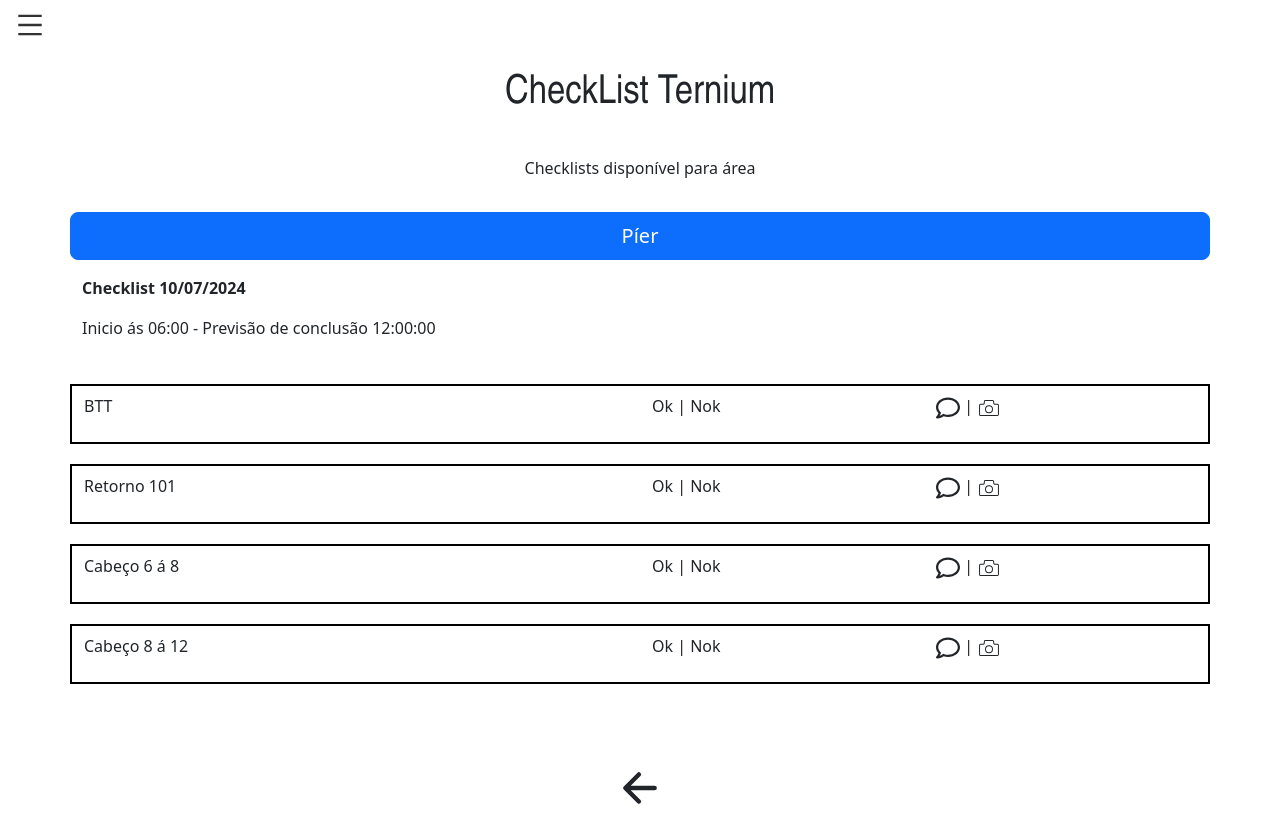
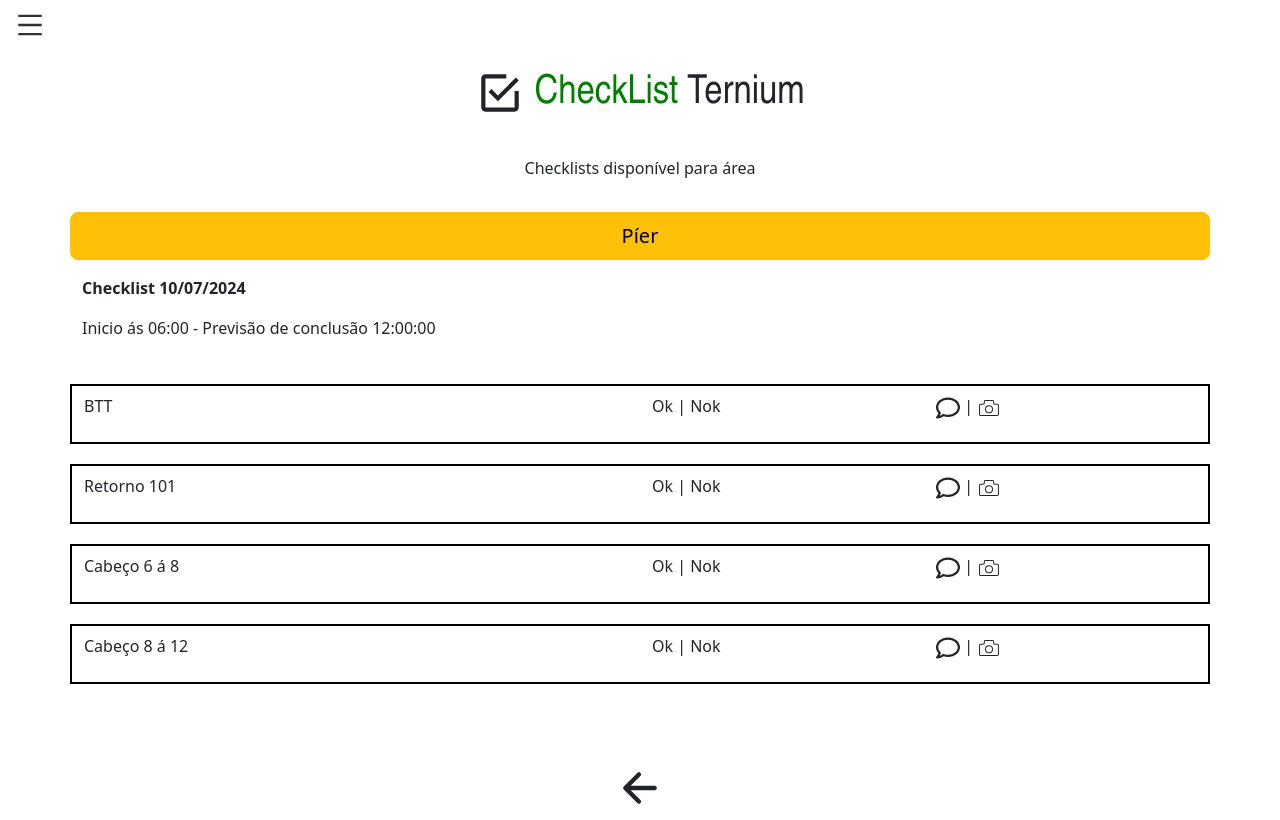
Before and after one commit to checklist-project/checklist, a React (Create React App) app: page /checklist/Pier in a window 1280 px wide. Built offline with nearby package versions, Linux system fonts and the light colour scheme.

Commit message:
feat: add

```diff
--- a/src/Pages/Checklist/CheckList.js
+++ b/src/Pages/Checklist/CheckList.js
@@ -7,6 +7,7 @@
 import { AppContext } from "../../Context/AppContext";
 import { getTurnoAtual, verificarAtraso } from "../../Utils/utils"; // Importe a função do arquivo auxiliar
 import { FaExclamationTriangle } from "react-icons/fa";
+import { IoMdCheckboxOutline } from "react-icons/io";
 
 const CheckList = () => {
   const navigate = useNavigate();
@@ -23,17 +24,15 @@
     <Container>
       <Row className="justify-content-center">
         <Col>
-          <p className="bold-heading">CheckList Ternium</p>
+          <p className="bold-heading">
+            <IoMdCheckboxOutline size={50} />{" "}
+            <span style={{ color: "green" }}>CheckList</span> Ternium
+          </p>
         </Col>
       </Row>
       <Row>
         <Col>
-          <p style={{ color: "orange" }}>CheckList</p>
-        </Col>
-      </Row>
-      <Row>
-        <Col>
-          <p style={{ fontWeight: "bold" }}>
+          <p style={{ textAlign: "center" }}>
             Checklists disponíveis para inspeção
           </p>
         </Col>
@@ -42,30 +41,38 @@
       {atrasadoInfo.atrasado === true && (
         <Row>
           <Col>
-            <p style={{ fontWeight: "bold", color: "red" }}>
-              Turno concluído por último: {state.turnoPassado}
-            </p>
-            <p style={{ fontWeight: "bold", color: "red" }}>
-              Turno em atraso: {atrasadoInfo.turnoAtrasado}
-            </p>
-            <p style={{ fontWeight: "bold", color: "red" }}>
+            <span style={{ fontSize: "0.8rem" }}>
               Turno Atual: {turnoAtual}
-            </p>
+            </span>
+            <br />
+            <span
+              style={{ color: "red", fontStyle: "italic", fontSize: "0.8rem" }}
+            >
+              Checklist em atrasado: {atrasadoInfo.turnoAtrasado}
+            </span>
+            <br />
+            <span
+              style={{ color: "red", fontStyle: "italic", fontSize: "0.8rem" }}
+            >
+              Ultimo checklist concluido: {state.turnoPassado}
+            </span>
           </Col>
         </Row>
       )}
       <Row>
         <Button
-          variant="primary"
+          variant="warning"
           size="lg"
           onClick={() => handleNavigation("./pier")}
         >
           Píer
-          {atrasadoInfo.atrasado === true && pierState.pier.concluido === false &&  (
-            <FaExclamationTriangle
-              style={{ marginLeft: "10px", float: "right" }}
-            />
-          )}
+          {atrasadoInfo.atrasado === true &&
+            pierState.pier.concluido === false && (
+              <FaExclamationTriangle
+                size={30}
+                style={{ marginLeft: "10px", float: "right" }}
+              />
+            )}
         </Button>
       </Row>
     </Container>
--- a/src/Pages/Checklist/Pier.js
+++ b/src/Pages/Checklist/Pier.js
@@ -10,13 +10,14 @@
 import { AppContext } from "../../Context/AppContext";
 import { IoArrowBack } from "react-icons/io5";
 import CameraCapture from "../../Components/CameraCapture"; // Substitua pelo caminho correto do seu componente
+import { IoMdCheckboxOutline } from "react-icons/io";
 
 import {
   calcularTurno,
   checkAllTrue,
   getTurnoAtual,
   verificarAtraso,
-  resetList
+  resetList,
 } from "../../Utils/utils"; // Importe a função do arquivo auxiliar
 import { FaRegComment } from "react-icons/fa";
 
@@ -52,7 +53,7 @@
     pierState.pier.list[index].status = statusNew;
     if (checkAllTrue(pierState.pier.list) === true) {
       pierState.pier.concluido = true;
-      pierState.pier.list = resetList(pierState.pier.list)
+      pierState.pier.list = resetList(pierState.pier.list);
       if (atrasadoInfo.atrasado === true) {
         setAppStateField("turnoPassado", atrasadoInfo.turnoAtrasado);
       }
@@ -126,7 +127,10 @@
       <ModalInput />
       <Row className="justify-content-center">
         <Col>
-          <p className="bold-heading">CheckList Ternium</p>
+          <p className="bold-heading">
+            <IoMdCheckboxOutline size={50} />{" "}
+            <span style={{ color: "green" }}>CheckList</span> Ternium
+          </p>
         </Col>
       </Row>
       <Row>
@@ -135,7 +139,7 @@
         </Col>
       </Row>
       <Row>
-        <Button variant="primary" size="lg">
+        <Button variant="warning" size="lg">
           Píer
         </Button>
       </Row>
--- a/src/Pages/Home/Home.js
+++ b/src/Pages/Home/Home.js
@@ -7,6 +7,7 @@
 
 import { useNavigate } from "react-router-dom";
 import { AppContext } from "../../Context/AppContext";
+import { IoMdCheckboxOutline } from "react-icons/io";
 
 const Home = () => {
   const navigate = useNavigate();
@@ -23,7 +24,10 @@
     <Container>
       <Row className="justify-content-center">
         <Col>
-          <p className="bold-heading">CheckList Ternium</p>
+          <p className="bold-heading">
+            <IoMdCheckboxOutline size={50} />{" "}
+            <span style={{ color: "green" }}>CheckList</span> Ternium
+          </p>
         </Col>
       </Row>
       <Row>
```
Also changed, not shown: src/Utils/utils.js (+13 -19 lines).
